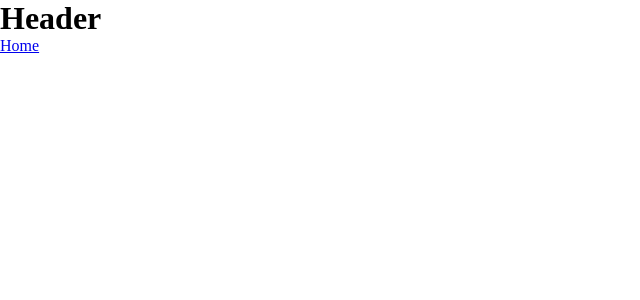
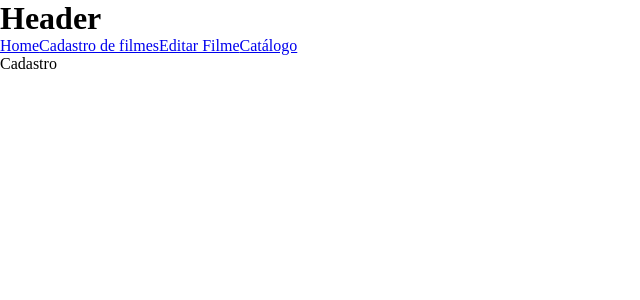
Before and after one commit to tybxsch/flix-mod5, a React (Vite) app: page /cadastro in a window 1280 px wide. Before the commit this address had no page. Shown: the top 300 px of the page, without its empty margins (0-640 px from the left). Built offline with nearby package versions, Linux system fonts and the light colour scheme.

Commit message:
Rotas criadas e funcionando

```diff
--- a/src/Routes.jsx
+++ b/src/Routes.jsx
@@ -1,7 +1,10 @@
 import React from 'react'
 import { BrowserRouter, Routes as Switch, Route } from 'react-router-dom'
 import Header from './components/Header/Header'
+import Cadastro from './pages/Cadastro/Cadastro'
+import Filme from './pages/Filme/Filme'
 import Home from './pages/Home/Home'
+import Editor from './pages/Editor/FilmesEdit'
 
 const Routes = () => {
   return (
@@ -10,6 +13,11 @@ const Routes = () => {
     <Switch>
 
         <Route path="/" element={<Home />}/>
+        <Route path="/cadastro" element={<Cadastro />}/>
+        <Route path="/editor" element={<Editor />} />
+        <Route path="/filme" element={<Filme />}/>
+
+
 
     </Switch>
     </BrowserRouter>
--- a/src/components/Header/Header.jsx
+++ b/src/components/Header/Header.jsx
@@ -7,6 +7,9 @@ const Header = () => {
       <h1>Header</h1>
       <nav>
         <Link to='/'>Home</Link>
+        <Link to='/cadastro'>Cadastro de filmes</Link>
+        <Link to='/editor'>Editar Filme</Link>
+        <Link to='/filme'>Catálogo</Link>
       </nav>
     </header>
   )
--- /dev/null
+++ b/src/pages/Cadastro/Cadastro.jsx
@@ -0,0 +1,11 @@
+import React from 'react'
+
+// INCLUIR FILMES
+
+const Cadastro = () => {
+  return (
+    <div>Cadastro</div>
+  )
+}
+
+export default Cadastro
--- /dev/null
+++ b/src/pages/Editor/FilmesEdit.jsx
@@ -0,0 +1,11 @@
+import React from 'react'
+
+// EDITAR E DELETAR FILMES
+
+const Editor = () => {
+  return (
+    <div>Editor</div>
+  )
+}
+
+export default Editor
--- /dev/null
+++ b/src/pages/Filme/Filme.jsx
@@ -0,0 +1,11 @@
+import React from 'react'
+
+// LISTAR FILMES ESTILO CATALOGO
+
+const Filme = () => {
+  return (
+    <div>Catáogo</div>
+  )
+}
+
+export default Filme
```
Also changed, not shown: src/pages/Login/Login.jsx (deleted).
